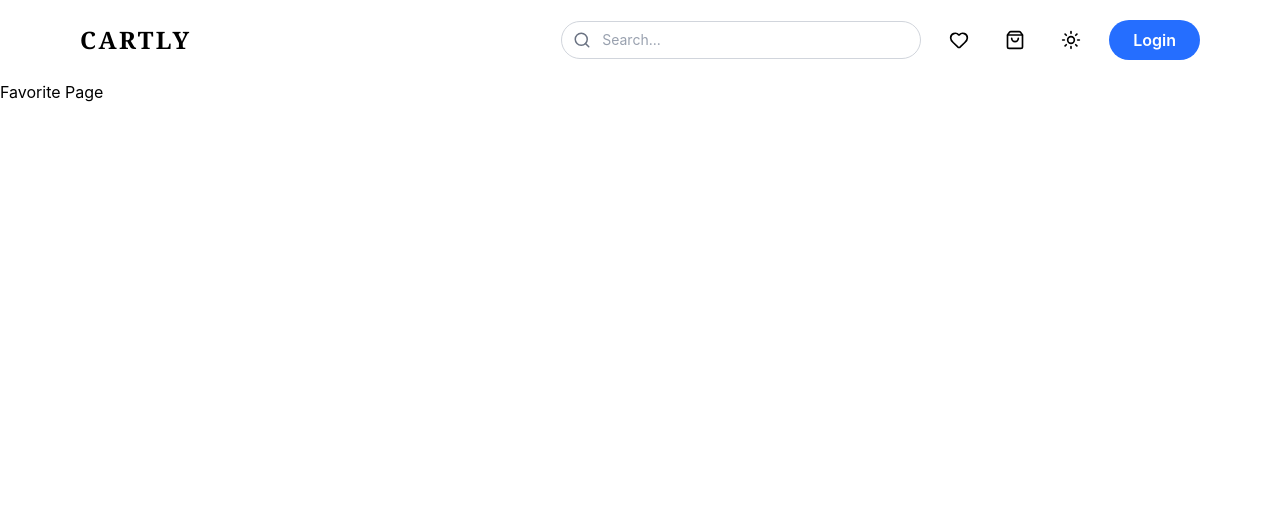
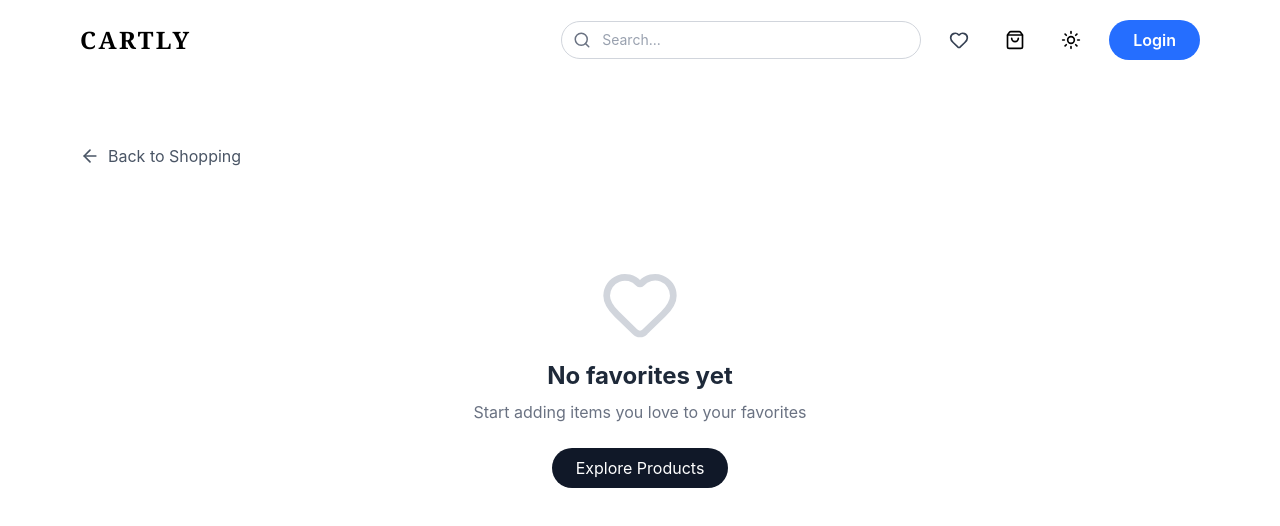
Before and after one commit to maaz-afzal/cartly, a React (Vite) app: page /favorites in a window 1280 px wide. Shown: the top 526 px of the page. Built offline with nearby package versions, Linux system fonts and the light colour scheme.

Commit message:
complete Favorites page and wire favorite toggle across components

```diff
--- a/src/components/layout/Navbar.jsx
+++ b/src/components/layout/Navbar.jsx
@@ -1,12 +1,15 @@
 import { Heart, Search, ShoppingBag, Sun } from "lucide-react";
 import { CartContext } from "../../context/CartContext";
+import { FavoritesContext } from "../../context/FavoritesContext";
 import { useContext } from "react";
 import { useNavigate } from "react-router-dom";
 
 const Navbar = () => {
   const { getTotalItems } = useContext(CartContext);
+  const { favorites } = useContext(FavoritesContext);
   const navigate = useNavigate();
   const itemCount = getTotalItems();
+  const favoriteCount = favorites.length;
   return (
     <header className="w-full bg-white sticky top-0 z-100">
       <div className="mx-auto max-w-6xl px-4">
@@ -30,8 +33,18 @@ const Navbar = () => {
               />
             </div>
 
-            <div className="p-2 hover:bg-[#EEE5E9] rounded-full cursor-pointer transition duration-250">
-              <Heart size={20} />
+            <div className="relative p-2 hover:bg-[#EEE5E9] rounded-full cursor-pointer transition duration-250">
+              <Heart
+                size={20}
+                className={`cursor-pointer transition ${favoriteCount > 0 ? "fill-red-500 text-red-500" : "text-gray-700"}`}
+                onClick={() => navigate("/favorites")}
+              />
+
+              {favoriteCount > 0 && (
+                <span className="absolute -top-3 -right-2 bg-red-500 text-white rounded-full px-1.5 text-[10px] leading-none min-w-4 h-4 flex items-center justify-center">
+                  {favoriteCount > 99 ? "99+" : favoriteCount}
+                </span>
+              )}
             </div>
             <div className="relative p-2 hover:bg-[#EEE5E9] rounded-full cursor-pointer transition duration-200">
               <ShoppingBag
--- a/src/components/ui/ProductCard.jsx
+++ b/src/components/ui/ProductCard.jsx
@@ -6,8 +6,9 @@ import { FavoritesContext } from "../../context/FavoritesContext";
 
 const ProductCard = ({ title, price, image, description, category, id }) => {
   const { addToCart } = useContext(CartContext);
-  const { addToFavorite } = useContext(FavoritesContext);
+  const { favorites, addToFavorite } = useContext(FavoritesContext);
   const navigate = useNavigate();
+  const isFavorite = favorites.some((item) => item.id === id);
 
   const handleProductClick = () => {
     navigate(`/product/${id}`);
@@ -37,10 +38,13 @@ const ProductCard = ({ title, price, image, description, category, id }) => {
 
         <button
           aria-label="Add to wishlist"
-          className="absolute top-4 right-4 z-10 flex h-9 w-9 items-center justify-center rounded-full bg-white/90 backdrop-blur-sm shadow-sm ring-1 ring-gray-200 transition-all hover:bg-red-50 hover:text-red-500 hover:scale-110 active:scale-95"
+          className="absolute top-4 right-4 z-10 flex h-9 w-9 items-center justify-center rounded-full bg-white/90 backdrop-blur-sm shadow-sm ring-1 ring-gray-200 transition-all hover:bg-red-50 hover:scale-110 active:scale-95"
           onClick={handleFavorite}
         >
-          <Heart size={18} className="text-gray-600" />
+          <Heart
+            size={18}
+            className={`transition ${isFavorite ? "fill-red-500 text-red-500" : "text-gray-600"}`}
+          />
         </button>
 
         <img
--- a/src/pages/Favorites.jsx
+++ b/src/pages/Favorites.jsx
@@ -1,11 +1,116 @@
-import React from 'react'
+import React, { useContext } from "react";
+import { useNavigate } from "react-router-dom";
+import { Heart, ArrowLeft, ShoppingBag, Trash2 } from "lucide-react";
+import { FavoritesContext } from "../context/FavoritesContext";
+import { CartContext } from "../context/CartContext";
 
 const Favorites = () => {
+  const navigate = useNavigate();
+  const { favorites, removeFromFavorite, clearFavorites } =
+    useContext(FavoritesContext);
+  const { addToCart } = useContext(CartContext);
+
+  if (favorites.length === 0) {
+    return (
+      <div className="max-w-6xl mx-auto px-4 py-16">
+        <button
+          onClick={() => navigate("/")}
+          className="flex items-center gap-2 text-gray-600 hover:text-gray-900 transition-colors mb-8"
+        >
+          <ArrowLeft size={20} />
+          <span>Back to Shopping</span>
+        </button>
+
+        <div className="text-center py-16">
+          <Heart size={80} className="mx-auto text-gray-300 mb-4" />
+          <h2 className="text-2xl font-bold text-gray-800 mb-2">
+            No favorites yet
+          </h2>
+          <p className="text-gray-500 mb-6">
+            Start adding items you love to your favorites
+          </p>
+          <button
+            onClick={() => navigate("/")}
+            className="bg-gray-900 text-white px-6 py-2 rounded-full hover:bg-gray-800 transition"
+          >
+            Explore Products
+          </button>
+        </div>
+      </div>
+    );
+  }
+
   return (
-    <div>
-      <h1>Favorite Page</h1>
+    <div className="max-w-6xl mx-auto px-4 py-8">
+      <button
+        onClick={() => navigate("/")}
+        className="flex items-center gap-2 text-gray-600 hover:text-gray-900 transition-colors mb-6"
+      >
+        <ArrowLeft size={20} />
+        <span>Back to Shopping</span>
+      </button>
+
+      <div className="flex items-center justify-between mb-8">
+        <div>
+          <h1 className="text-2xl font-bold text-gray-900">My Favorites</h1>
+          <p className="text-gray-500 text-sm mt-1">
+            {favorites.length} items in your wishlist
+          </p>
+        </div>
+        <button
+          className="text-sm text-white hover:bg-red-600 transition flex items-center gap-1 bg-gray-900 px-5 py-2 rounded-xl cursor-pointer"
+          onClick={() => clearFavorites()}
+        >
+          <Trash2 size={16} />
+          Clear All
+        </button>
+      </div>
+
+      <div className="grid grid-cols-1 sm:grid-cols-2 lg:grid-cols-3 gap-6">
+        {favorites.map((item) => (
+          <div
+            key={item.id}
+            className="group bg-white border border-gray-200 rounded-xl overflow-hidden hover:shadow-lg transition-all duration-300 hover:-translate-y-1"
+          >
+            <div className="relative bg-gray-50 p-6 h-64 flex items-center justify-center">
+              <img
+                src={item.image}
+                alt={item.title}
+                className="max-h-full w-auto object-contain group-hover:scale-105 transition duration-300"
+              />
+
+              <button
+                onClick={() => removeFromFavorite(item.id)}
+                className="absolute top-3 right-3 bg-white/90 backdrop-blur-sm p-2 rounded-full shadow-md hover:bg-red-50 transition"
+              >
+                <Heart size={18} className="fill-red-500 text-red-500" />
+              </button>
+            </div>
+
+            <div className="p-4">
+              <p className="text-xs text-gray-500 uppercase tracking-wide mb-1">
+                {item.category}
+              </p>
+              <h3 className="font-semibold text-gray-800 text-sm line-clamp-2 mb-2">
+                {item.title}
+              </h3>
+              <div className="flex items-center justify-between mt-3">
+                <span className="text-xl font-bold text-gray-900">
+                  ${item.price}
+                </span>
+                <button
+                  className="bg-gray-900 text-white px-4 py-2 rounded-full text-sm font-medium hover:bg-gray-800 transition hover:scale-105"
+                  onClick={() => addToCart(item, 1)}
+                >
+                  Add to Cart
+                </button>
+              </div>
+            </div>
+          </div>
+        ))}
+      </div>
     </div>
-  )
-}
+  );
+};
 
-export default Favorites
+export default Favorites;
--- a/src/pages/ProductDetail.jsx
+++ b/src/pages/ProductDetail.jsx
@@ -19,7 +19,10 @@ const ProductDetail = () => {
   const navigate = useNavigate();
   const [quantity, setQuantity] = useState(1);
   const { addToCart } = useContext(CartContext);
-  const { addToFavorite } = useContext(FavoritesContext);
+  const { favorites, addToFavorite } = useContext(FavoritesContext);
+
+  // Check if this product is in favorites
+  const isFavorite = favorites.some((item) => item.id === parseInt(id));
 
   const { data, loading, error } = useFetch(
     `https://fakestoreapi.com/products/${id}`,
@@ -45,6 +48,16 @@ const ProductDetail = () => {
   }
 
   if (!data) return null;
+
+  const handleFavoriteClick = () => {
+    addToFavorite({
+      id: data.id,
+      title: data.title,
+      price: data.price,
+      image: data.image,
+      category: data.category,
+    });
+  };
 
   return (
     <div className="max-w-6xl mx-auto px-4 py-8">
@@ -96,9 +109,12 @@ const ProductDetail = () => {
             </button>
             <button
               className="p-3 border border-gray-300 rounded-full hover:border-red-500 hover:text-red-500 transition"
-              onClick={() => addToFavorite(data)}
+              onClick={handleFavoriteClick}
             >
-              <Heart size={20} />
+              <Heart
+                size={20}
+                className={`transition ${isFavorite ? "fill-red-500 text-red-500" : "text-gray-600"}`}
+              />
             </button>
           </div>
 
```
